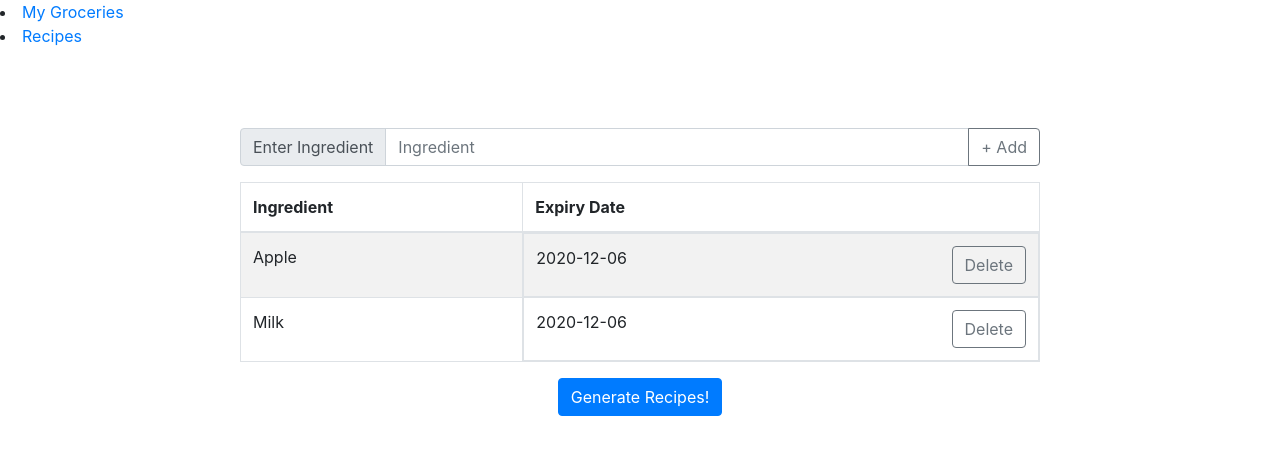
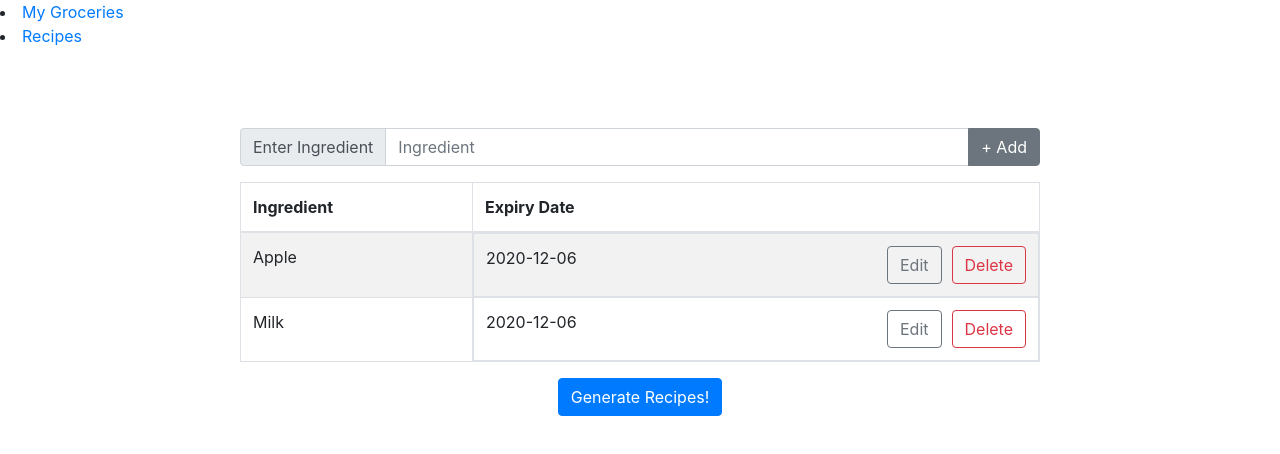
Before and after one commit to QiuhongAnnaWei/ConServe, a React (Create React App) app in the folder website/: page / in a window 1280 px wide. Shown: the top 454 px of the page. Built offline with nearby package versions, Linux system fonts and the light colour scheme.

Commit message:
edit button in progress

```diff
--- a/website/src/pages/GroceryList.css
+++ b/website/src/pages/GroceryList.css
@@ -24,3 +24,7 @@
     flex-direction: row;
     justify-content: space-between;
 }
+
+.editButton {
+    margin-right: 10px;
+}
--- a/website/src/pages/GroceryList.js
+++ b/website/src/pages/GroceryList.js
@@ -23,7 +23,7 @@ class Input extends React.Component {
                 />
                 <InputGroup.Append>
                     <Button
-                        variant="outline-secondary"
+                        variant="secondary"
                         type="Submit"
                         onClick={() => { this.props.addIngredient(this.textInput.current.value) }}
                     >+ Add</Button>
@@ -65,10 +65,17 @@ class List extends React.Component {
                                 <td>{ingredient.name}</td>
                                 <td className="ingredientExpiry">
                                     {this.formatDate(ingredient.expiryDate)}
-                                    <Button
-                                        variant="outline-secondary"
-                                        onClick={() => this.props.deleteIngredient(ingredient.id)}
-                                    >Delete</Button>
+                                    <div>
+                                        <Button
+                                            variant="outline-secondary"
+                                            onClick={() => this.props.deleteIngredient(ingredient.id)}
+                                            className="editButton"
+                                        >Edit</Button>
+                                        <Button
+                                            variant="outline-danger"
+                                            onClick={() => this.props.deleteIngredient(ingredient.id)}
+                                        >Delete</Button>
+                                    </div>
                                 </td>
                             </tr>
                         ))}
@@ -109,7 +116,8 @@ export class Page extends React.Component {
                     name: "Milk",
                     expiryTimeFrame: 10 // days
                 },
-            ]
+            ],
+            selected: []
         }
     }
 
```
Also changed, not shown: 1 other file (tests, documents, lock files or other folders).
